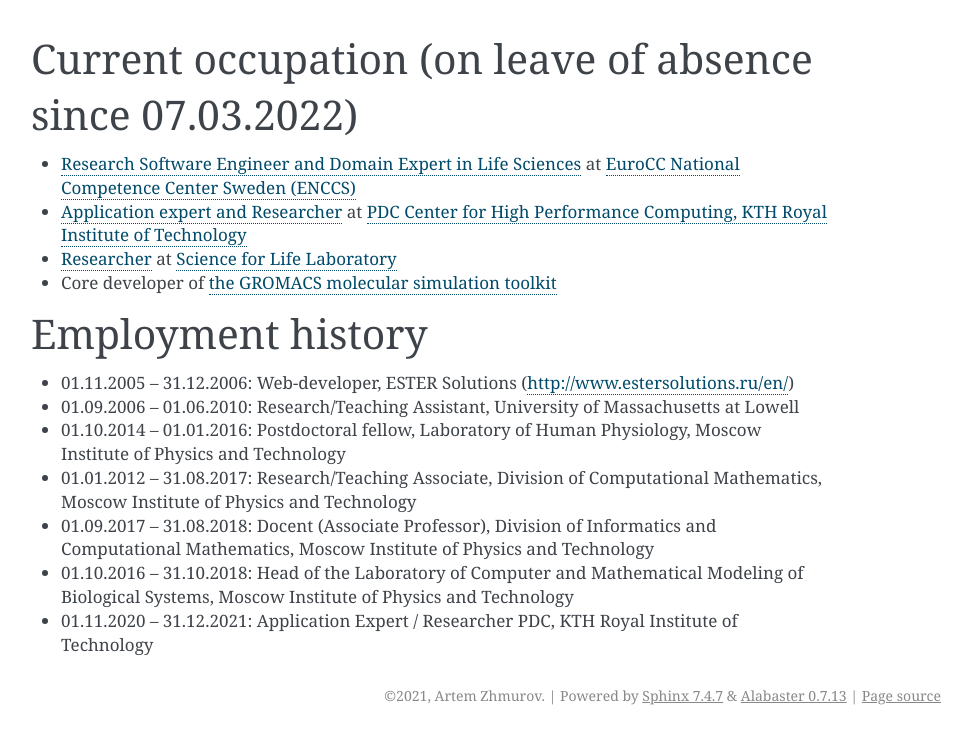
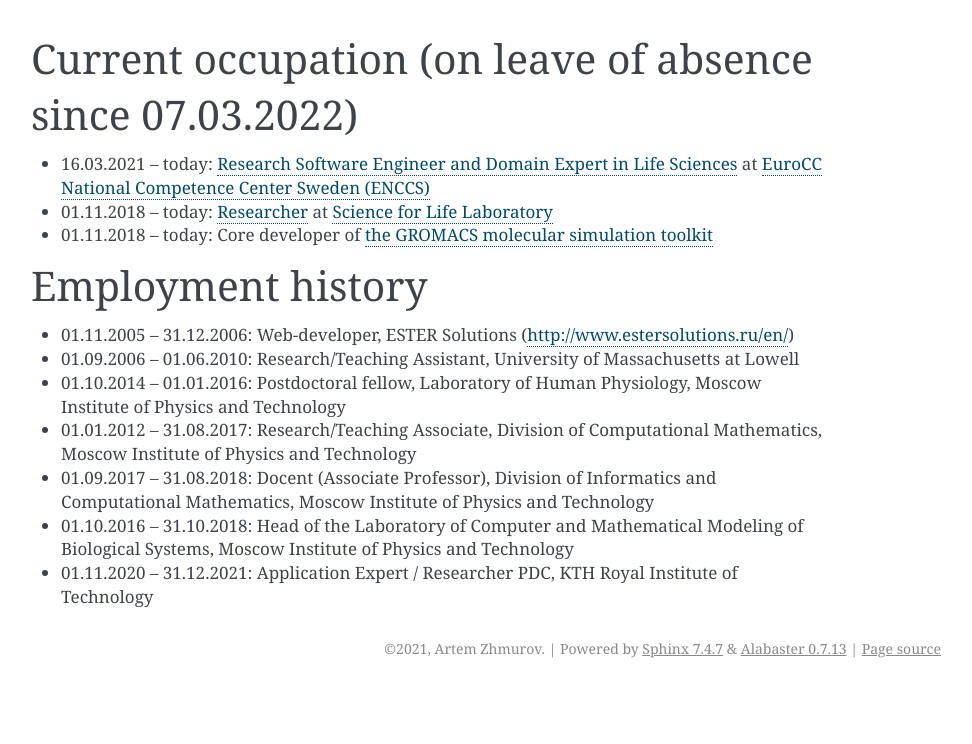
Before and after one commit to zhmurov/webpage, a Sphinx documentation site: the page built from source/employment.rst, in a window 1280 px wide. Shown: the top 744 px of the page, without its empty margins (169-1141 px from the left). Built offline with Sphinx 7.4.7, drawn with Linux system fonts in a browser that asks for light colours.

Commit message:
Add dates to current employment

```diff
--- a/source/employment.rst
+++ b/source/employment.rst
@@ -1,16 +1,13 @@
 Current occupation (on leave of absence since 07.03.2022)
 ---------------------------------------------------------
 
-- `Research Software Engineer and Domain Expert in Life Sciences <https://enccs.se/artem-zhmurov>`_
+- 16.03.2021 -- today: `Research Software Engineer and Domain Expert in Life Sciences <https://enccs.se/artem-zhmurov>`_
   at `EuroCC National Competence Center Sweden (ENCCS) <https://enccs.se/>`_
 
-- `Application expert and Researcher <https://www.kth.se/profile/zhmurov?l=en>`_
-  at `PDC Center for High Performance Computing, KTH Royal Institute of Technology <https://www.pdc.kth.se/>`_
-
-- `Researcher <https://www.biophysics.se/index.php/members/artem-zhmurov/>`_
+- 01.11.2018 -- today: `Researcher <https://www.biophysics.se/index.php/members/artem-zhmurov/>`_
   at `Science for Life Laboratory <https://www.scilifelab.se/>`_
 
-- Core developer of `the GROMACS molecular simulation toolkit <https://gitlab.com/gromacs/gromacs>`_
+- 01.11.2018 -- today: Core developer of `the GROMACS molecular simulation toolkit <https://www.gromacs.org/>`_
 
 Employment history
 ------------------
```
